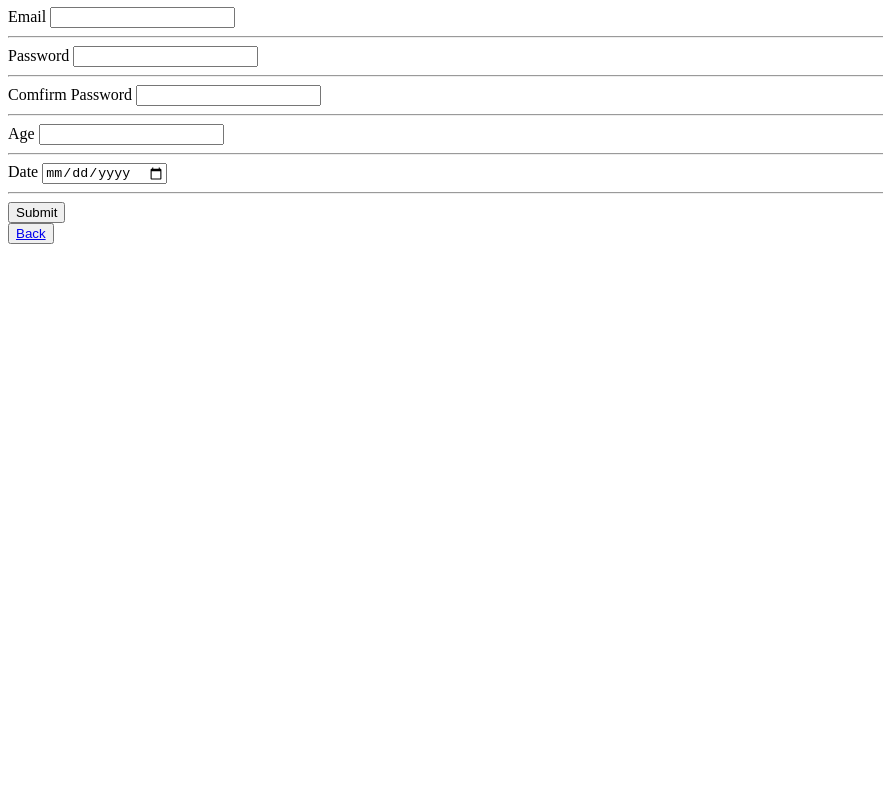
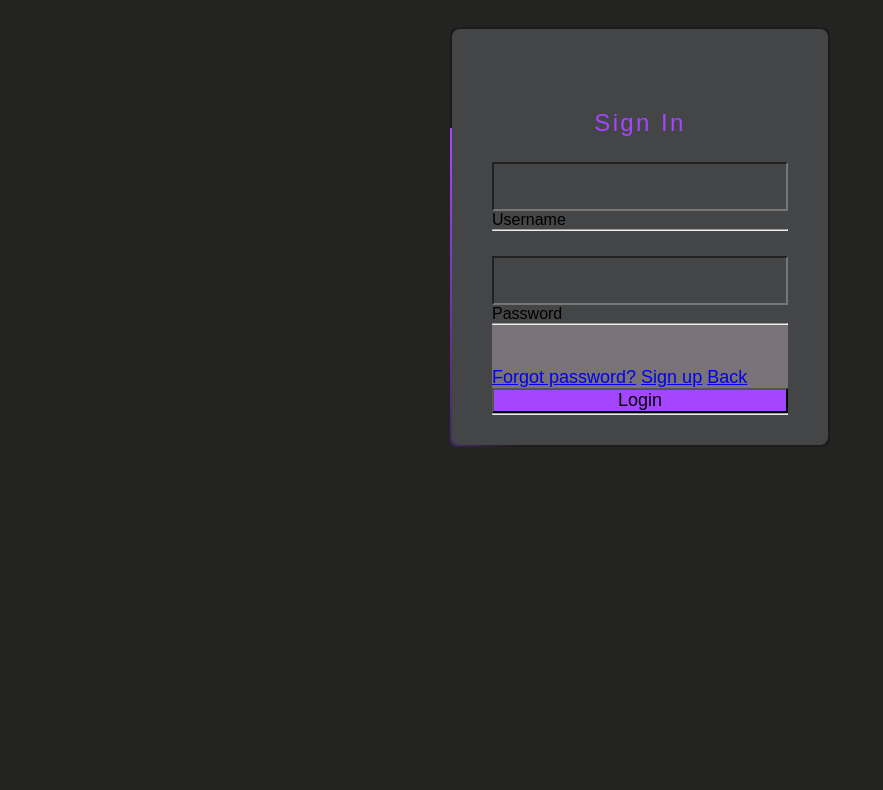
Before and after one commit to Matriona94/practice, a plain HTML site: page login.html in a window 1280 px wide. Shown: the part 73-863 px from the top of the page, without its empty margins (0-883 px from the left). Before the commit the page ends 800 px from the top, so only its background shows below. Drawn offline with Linux system fonts and the light colour scheme.

Commit message:
Update login.html

```diff
--- a/login.html
+++ b/login.html
@@ -5,39 +5,33 @@
     <meta http-equiv="X-UA-Compatible" content="IE=edge" />
     <meta name="viewport" content="width=device-width, initial-scale=1.0" />
     <title>Document</title>
+    <link rel="stylesheet" href="login.css" />
   </head>
+
   <body>
-    <h1>Login</h1>
-    <form>
-      <div>
-        <label>Email</label>
-        <input type="email" />
+  <form>
+      <div class="box">
+        <div class="form">
+          <h2>Sign In</h2>
+          <div class="inputBox">
+          <input type="text" />
+          <span>Username</span> <i></i>
+        </div>
+      <hr />
+      <div class="inputBox">
+        <input type="password" /> <span>Password</span> <i></i>
       </div>
-      <hr>
-      <div>
-        <label>Password</label>
-        <input type="password" />
+      <hr />
+      <div class="links">
+        <br /><br />
+        <a href="#">Forgot password?</a>
+
+        <a href="#">Sign up</a>
+
+        <a href="/index.html">Back</a>
       </div>
-      <hr>
-      <div>
-        <label>Comfirm <span>Password</span></label>
-        <input type="password" />
-      </div>
-      <hr>
-      <div>
-        <label>Age</label>
-        <input type="number" />
-      </div>
-      <hr>
-      <div>
-        <label>Date</label>
-        <input type="date" />
-      </div>
-      <hr>
-      <button>Submit</button>
-      <div>
-        <button><a href="/index.html">Back</a></button>
-      </div>
+      <input type="Submit" value="Login" class="c">
+      <hr />
     </form>
   </body>
 </html>
```
